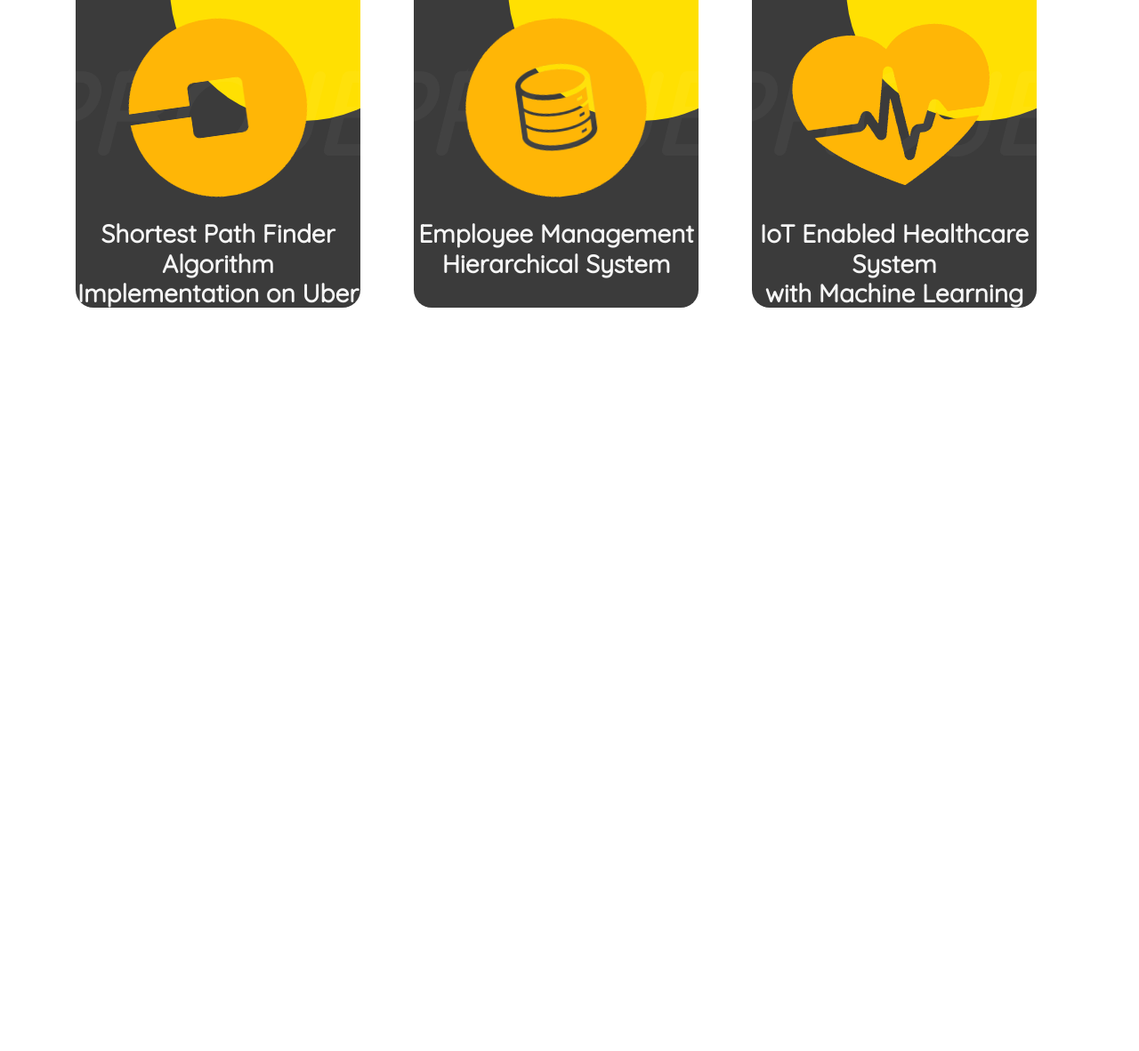
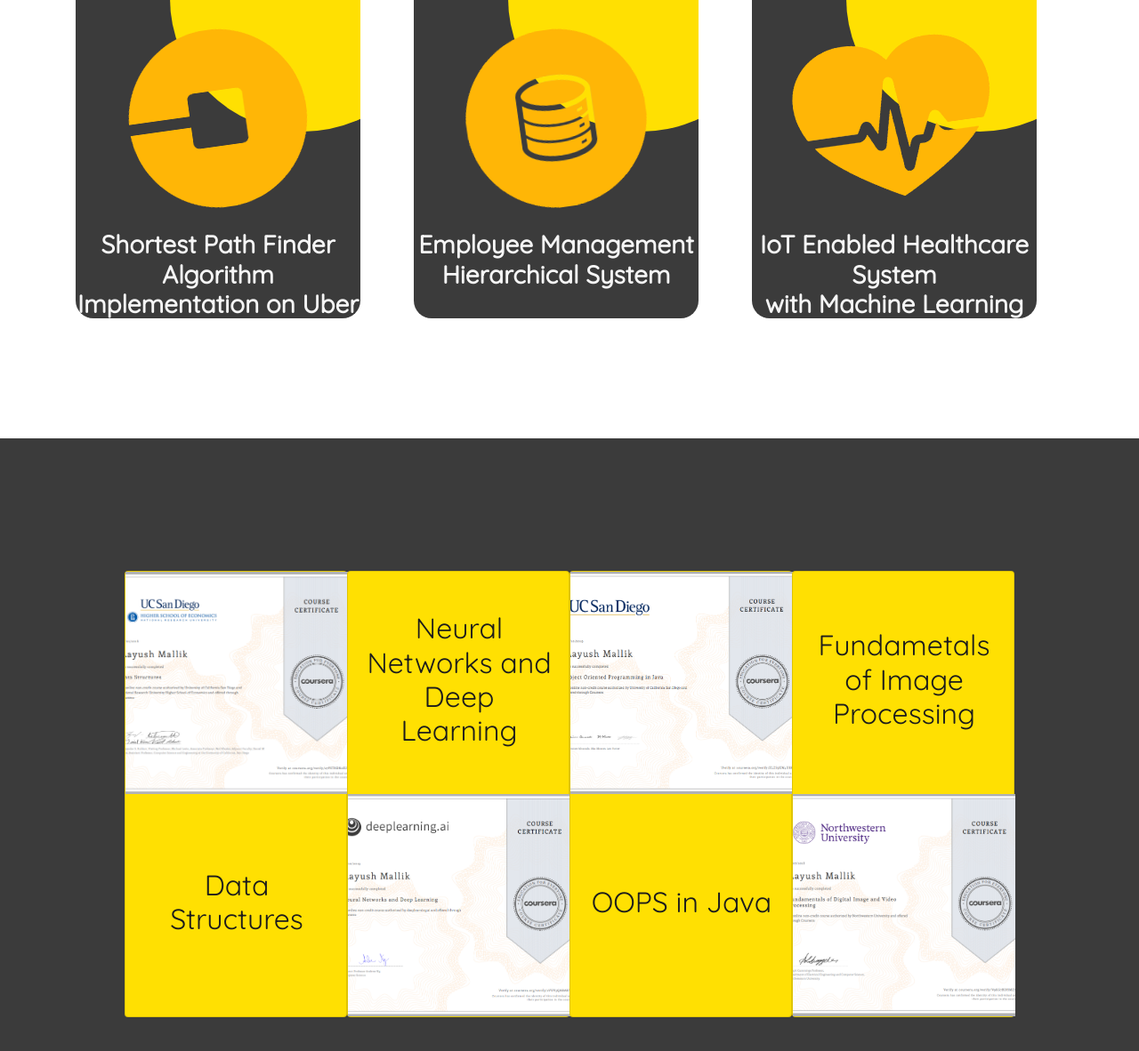
Before and after one commit to wooziemcic/portfolio, a plain HTML site: page index.html in a window 1280 px wide. Shown: the part 1107-2289 px from the top of the page at 89% size. Before the commit the page ends 1600 px from the top, so only its background shows below. Drawn offline with nearby package versions, Linux system fonts and the light colour scheme.

Commit message:
added projects

```diff
--- a/index.html
+++ b/index.html
@@ -30,7 +30,7 @@
     <nav id="sideMenu">
         <ul>
             <li><a href="#">ABOUT ME</a></li>
-            <li><a href="#">PROJECTS</a></li>
+            <li><a href="#projects">PROJECTS</a></li>
             <li><a href="#">CERTIFICATES</a></li>
             <li><a href="#">INTERESTS</a></li>
             <li><a href="#">CONTACT</a></li>
@@ -43,9 +43,9 @@
     <div class="bodyx">
     <div class="container">
         <div id="project-section">
-            <h1>Projects</h1>
+            <h1>Projects</h1> <br>
         <div class="row">
-            <div class="col-lg-4">
+            <div class="col">
             <div class="card1">
                 <div class="imgbox">
                     <img src ="image/uber.png" class="cardfix" style="width: 200px; height: 200px;">
@@ -56,7 +56,7 @@
                 </div>
             </div>
             </div>
-            <div class="col-lg-4">
+            <div class="col">
                 <div class="card1">
                     <div class="imgbox">
                         <img src ="image/dbms.png" class="cardfix">
@@ -67,7 +67,7 @@
                     </div>
                 </div>
             </div>
-                <div class="col-lg-4">
+                <div class="col">
                     <div class="card1">
                         <div class="imgbox">
                             <img src ="image/heart.png" class="cardfix">
@@ -85,8 +85,58 @@
 </section>
 
 
+<!--Certificates-->
+<section id="certificates">
+    <div class="bodyxx divcerti">
+    <div class="containercerti divcerti">
+        <div class="card divcerti">
+            <div class="imgbx divcerti">
+                <img src="image/datastructure.PNG" class="certiimg">
+            </div>
+            <div class="boxcontent divcerti">
+                <div class="divcerti">
+                    <h2><a href="https://coursera.org/share/7b9c48b8ff97743d29bf2b2ab4557ba6" style = "color: #1C1C1C;">Data Structures</a></h2>
+                </div>
+            </div>
+        </div>
+        <div class="card divcerti">
+            <div class="imgbx divcerti">
+                <img src="image/neural.PNG" class="certiimg">
+            </div>
+            <div class="boxcontent divcerti">
+                <div class="divcerti">
+                    <h2><a href="https://coursera.org/share/4dcf0a488b562bb8c4a4da809914bd72" style = "color: #1C1C1C;">Neural Networks and Deep Learning</a></h2>
+                </div>
+            </div>
+        </div>
+        <div class="card divcerti">
+            <div class="imgbx divcerti">
+                <img src="image/oops.PNG" class="certiimg">
+            </div>
+            <div class="boxcontent divcerti">
+                <div class="divcerti">
+                    <h2><a href="https://coursera.org/share/27aaa2e61e83f08aee393e81d498d8a6" style = "color: #1C1C1C;">OOPS in Java</a></h2>
+                </div>
+            </div>
+        </div>
+        <div class="card divcerti">
+            <div class="imgbx divcerti">
+                <img src="image/imageproc.PNG" class="certiimg">
+            </div>
+            <div class="boxcontent divcerti">
+                <div class="divcerti">
+                    <h2><a href="https://coursera.org/share/69099da144c979d9fcc28c6cf713e669" style = "color: #1C1C1C;">Fundametals of Image Processing</a></h2>
+                </div>
+            </div>
+        </div>
+    </div>
+    </div>
+</section>
 
+<!--Interests-->
+<section id="interests">
 
+</section>
 
 
     <script>
--- a/style.css
+++ b/style.css
@@ -119,7 +119,6 @@ nav ul li a{
 
 .container .card1:after
 {
-    content: 'PROJECT';
     position: absolute;
     top: 30%;
     left: -20%;
@@ -191,3 +190,101 @@ nav ul li a{
     transform: translateY(0px);
     transition-delay: 0.5s;
 }
+
+.bodyxx{
+    margin: 0;
+    padding: 0;
+    box-sizing: border-box;
+    display: flex;
+    justify-content: center;
+    align-items: center;
+    min-height: 100vh;
+    background: #3B3B3B;
+}
+
+.containercerti{
+    position: relative;
+    width: 1000px;
+    display: grid;
+    grid-template-columns: repeat(auto-fit, minmax(250px, 1fr));
+}
+
+.containercerti .card{
+    position: relative;
+    display: flex;
+    flex-direction: column;
+    background: #FFE002;
+}
+
+.containercerti .card:nth-child(even){
+    flex-direction: column-reverse;
+}
+
+.containercerti .card .imgbx{
+    position: relative;
+    width: 250px;
+    height: 250px;
+    background: #1C1C1C;
+}
+
+.containercerti .card .imgbx .certiimg{
+    position: absolute;
+    top: 0;
+    left: 0;
+    width: 100%;
+    height: 100%;
+    object-fit: cover;
+}
+
+.containercerti .card .boxcontent{
+    position: relative;
+    width: 250px;
+    height: 250px;
+    display: flex;
+    justify-content: center;
+    align-items: center;
+}
+
+.containercerti .card .boxcontent .divcerti{
+    padding: 20px;
+    text-align: center;
+}
+
+@media (max-width: 1000px){
+    .containercerti{
+        grid-template-columns: repeat(auto-fit, minmax(100%, 1fr));
+        margin: 50px;
+    }
+
+    .containercerti .card{
+        flex-direction: row;
+        margin: 10px 0;
+    }
+
+    .containercerti .card:nth-child(even){
+        flex-direction: row-reverse;
+    }
+
+    .containercerti .card .imgbx, .containercerti .card .boxcontent{
+       width: 50%;
+    }
+}
+
+@media (max-width: 600px){
+    .containercerti .card{
+        flex-direction: column;
+        margin: 10px 0;
+    }
+
+    .containercerti .card:nth-child(even){
+        flex-direction: column;
+    }
+
+    .containercerti .card .imgbx, .containercerti .card .boxcontent{
+        width: 100%;
+     }
+
+     .containercerti .card .boxcontent{
+         height: 200px;
+     }
+}
```
Also changed, not shown: image/datastructure.PNG (added), image/imageproc.PNG (added), image/neural.PNG (added), image/oops.PNG (added), images/color-scheme.txt.
